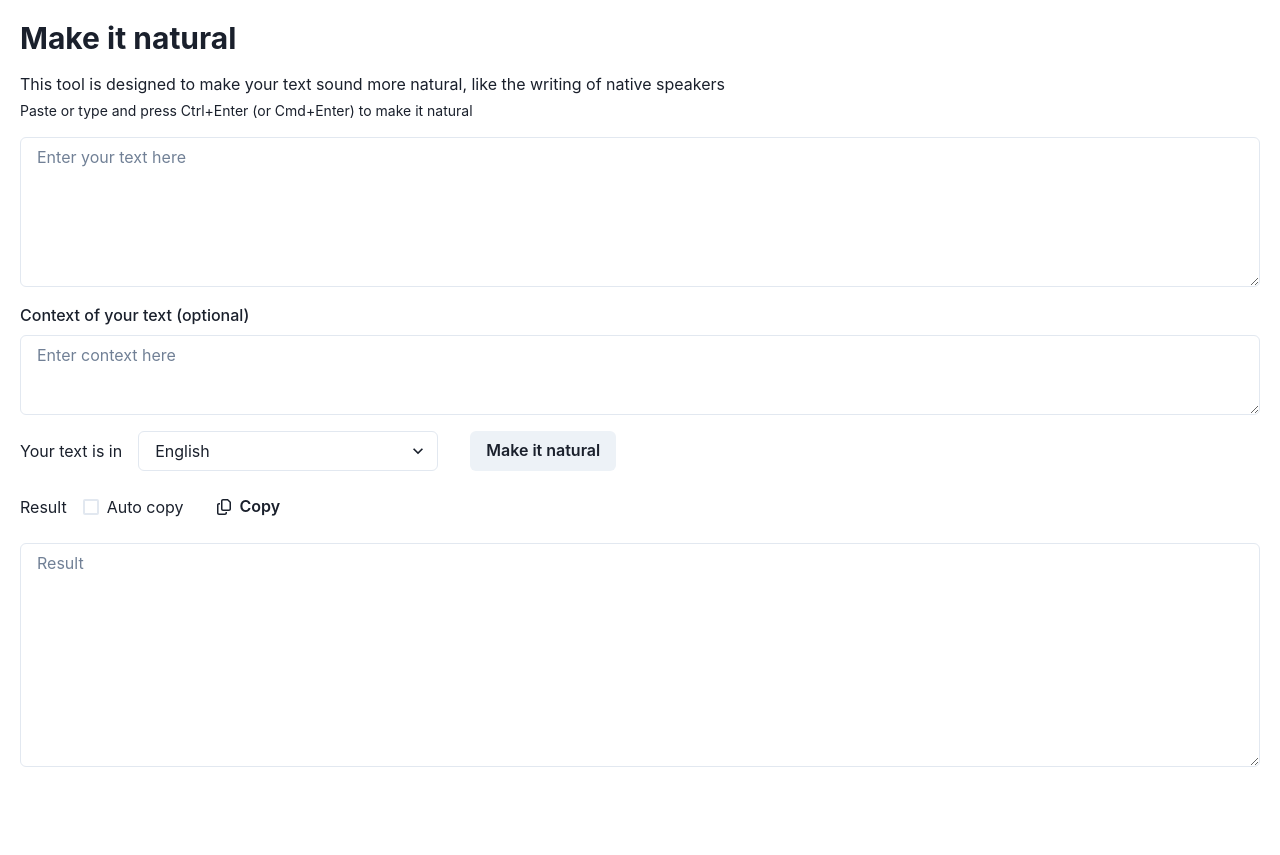
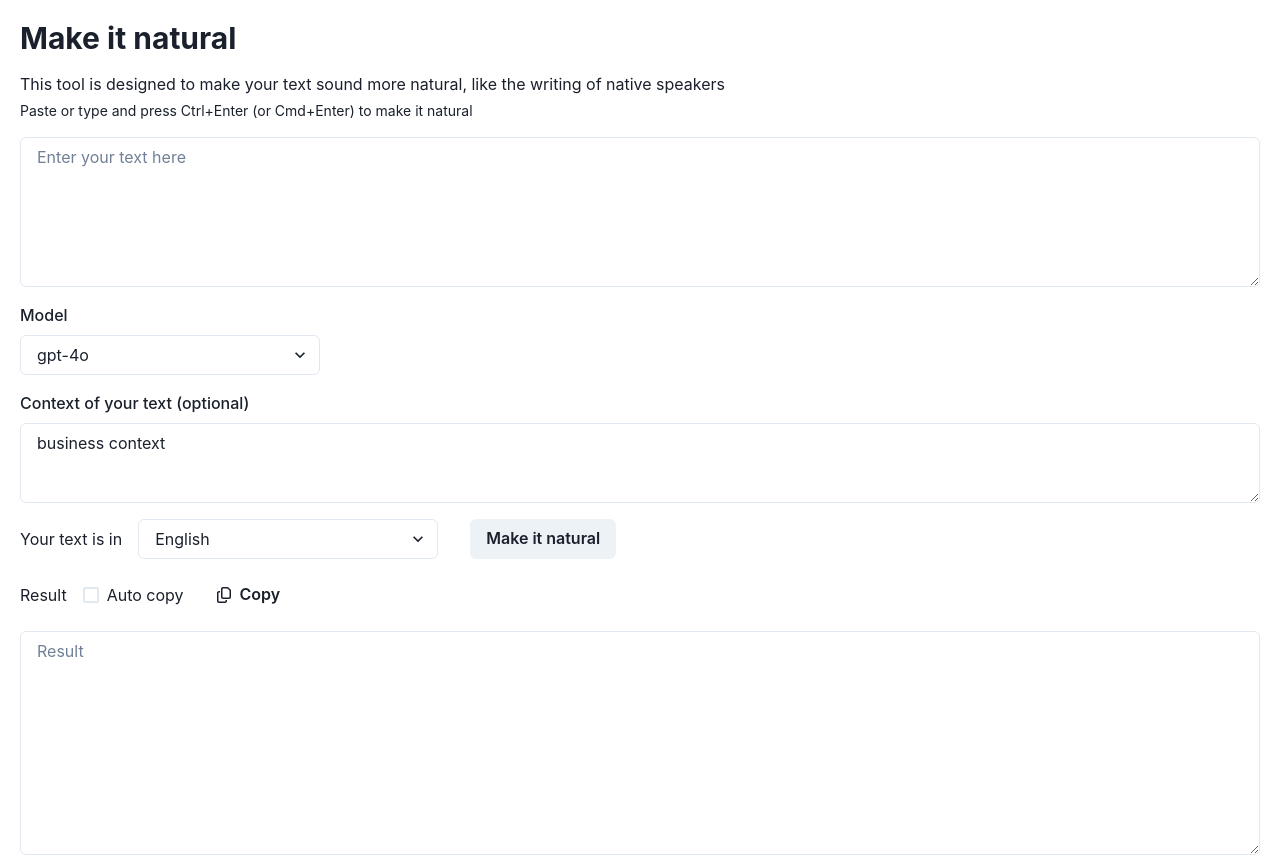
Before and after one commit to LeHoangTuanbk/trilingual-translation, a Next.js app: page /make-it-natural in a window 1280 px wide. Shown: the top 855 px of the page. Built offline with nearby package versions, Linux system fonts and the light colour scheme.

Commit message:
Update: Logic open ai client ok

```diff
--- a/src/app/api/make-it-natural/route.ts
+++ b/src/app/api/make-it-natural/route.ts
@@ -1,10 +1,23 @@
 import { NextRequest, NextResponse } from "next/server";
 
-import { MakeItNaturalRequest } from "./data.types";
+import { MakeItNaturalRequest, MakeItNaturalResponse } from "./data.types";
+import { createMakeItNaturalPOpenAI } from "@/shared/client/openai-client";
 
 export async function POST(request: NextRequest) {
   const body: MakeItNaturalRequest = await request.json();
-  const { text, context, language } = body;
-  //   Todo: Will implement real logic later
-  return NextResponse.json({ result: "Hello" + text });
+  const { text, context, language, selectedModel } = body;
+  try {
+    const result: MakeItNaturalResponse = await createMakeItNaturalPOpenAI({
+      text,
+      context,
+      language,
+      selectedModel,
+    });
+    return NextResponse.json(result);
+  } catch (error) {
+    return NextResponse.json(
+      { error: "Failed to make it natural" },
+      { status: 500 }
+    );
+  }
 }
--- a/src/features/make-it-natural/api/queries.ts
+++ b/src/features/make-it-natural/api/queries.ts
@@ -2,17 +2,18 @@ import { MakeItNaturalRequest } from "@/app/api/make-it-natural/data.types";
 import { useToastHook } from "@/shared/toast";
 import { useMutation } from "@tanstack/react-query";
 import axios from "axios";
-import { useMakeItNaturalForm } from "./use-make-it-natural-form";
 
 const makeItNaturalFn = async (
   text: string,
   language: string,
+  selectedModel: string,
   context?: string
 ) => {
   const response = await axios.post("/api/make-it-natural", {
     text,
     context,
     language,
+    selectedModel,
   });
   return response.data.result;
 };
@@ -20,8 +21,13 @@ const makeItNaturalFn = async (
 export const useMakeItNaturalQuery = () => {
   const { errorToast } = useToastHook();
   return useMutation({
-    mutationFn: ({ text, context, language }: MakeItNaturalRequest) =>
-      makeItNaturalFn(text, language, context),
+    mutationFn: ({
+      text,
+      context,
+      language,
+      selectedModel,
+    }: MakeItNaturalRequest) =>
+      makeItNaturalFn(text, language, selectedModel, context),
     onError: () => {
       errorToast("Error", "Please try again later or choose another model");
     },
--- a/src/features/make-it-natural/api/zod-schema.ts
+++ b/src/features/make-it-natural/api/zod-schema.ts
@@ -1,9 +1,10 @@
 import { z } from "zod";
-import { Languages } from "@/utils";
+import { Languages, MODELS } from "@/utils";
 export const makeItNaturalSchema = z.object({
   text: z.string().min(1, "Text is required"),
   context: z.string().optional(),
   language: z.enum(Object.values(Languages) as [string, ...string[]]),
+  selectedModel: z.enum(MODELS as unknown as [string, ...string[]]),
   result: z.string().optional(),
 });
 
--- a/src/features/make-it-natural/ui/make-it-natural.tsx
+++ b/src/features/make-it-natural/ui/make-it-natural.tsx
@@ -15,7 +15,7 @@ import {
   FormErrorMessage,
   FormHelperText,
 } from "@chakra-ui/react";
-import { Languages } from "@/utils";
+import { DEFAULT_MODEL, Languages, MODELS } from "@/utils";
 import { useEffect, useState } from "react";
 import { FaRegCopy, FaCheck } from "react-icons/fa6";
 import {
@@ -62,13 +62,29 @@ export const MakeItNatural = () => {
               <FormErrorMessage>{errors.text.message}</FormErrorMessage>
             )}
           </FormControl>
-
+          <FormControl>
+            <FormLabel>Model</FormLabel>
+            <Select
+              {...register("selectedModel")}
+              value={DEFAULT_MODEL}
+              mr="4"
+              w="fit-content"
+              minW="300px"
+            >
+              {MODELS.map((model) => (
+                <option key={model} value={model}>
+                  {model}
+                </option>
+              ))}
+            </Select>
+          </FormControl>
           <FormControl>
             <FormLabel>Context of your text (optional)</FormLabel>
             <Textarea
               placeholder="Enter context here"
               height="50px"
               {...register("context")}
+              defaultValue="business context"
             />
           </FormControl>
           <Stack
--- a/src/shared/client/openai-client.ts
+++ b/src/shared/client/openai-client.ts
@@ -1,6 +1,7 @@
 import OpenAI from "openai";
-import promptTemplate from "../../utils/prompt";
+import { promptTemplate, makeItNaturalPromptTemplate } from "@/utils/prompt";
 import { TranslationRequest } from "@/app/api/translate/data.types";
+import { MakeItNaturalRequest } from "@/app/api/make-it-natural/data.types";
 
 const client = new OpenAI({
   apiKey: process.env.OPENAI_API_KEY,
@@ -41,3 +42,19 @@ export const createTranslationPromptOpenAI = async ({
       chatCompletionTargetedLanguage2.choices[0].message.content,
   };
 };
+
+export const createMakeItNaturalPOpenAI = async ({
+  text,
+  language,
+  context,
+  selectedModel,
+}: MakeItNaturalRequest) => {
+  const prompt = makeItNaturalPromptTemplate(text, language, context);
+  const chatCompletion = await client.chat.completions.create({
+    model: selectedModel,
+    messages: [{ role: "system", content: prompt }],
+  });
+  return {
+    result: chatCompletion.choices[0].message.content,
+  };
+};
--- a/src/utils/prompt.ts
+++ b/src/utils/prompt.ts
@@ -1,4 +1,4 @@
-const promptTemplate = (
+export const promptTemplate = (
   input: string,
   originalLanguage: string,
   targetedLanguage: string
@@ -70,4 +70,17 @@ ${targetedLanguage} translation output:`;
   return promptTemplate;
 };
 
-export default promptTemplate;
+export const makeItNaturalPromptTemplate = (
+  input: string,
+  language: string,
+  context?: string
+) => {
+  return `
+You're a language expert. You're given a ${language} text and you're tasked with making it more natural. The text mostly is written by a non-native speaker. You will correct any grammar, spelling, and punctuation errors and make it sound natural like a native speaker's writing.
+Provided text: ${input}
+The text is in ${language} language.
+Here is the context of the text: ${context}
+Only give me the output, nothing else.
+Output:
+`;
+};
```
Also changed, not shown: src/app/api/make-it-natural/data.types.ts (+6 -1 lines).
